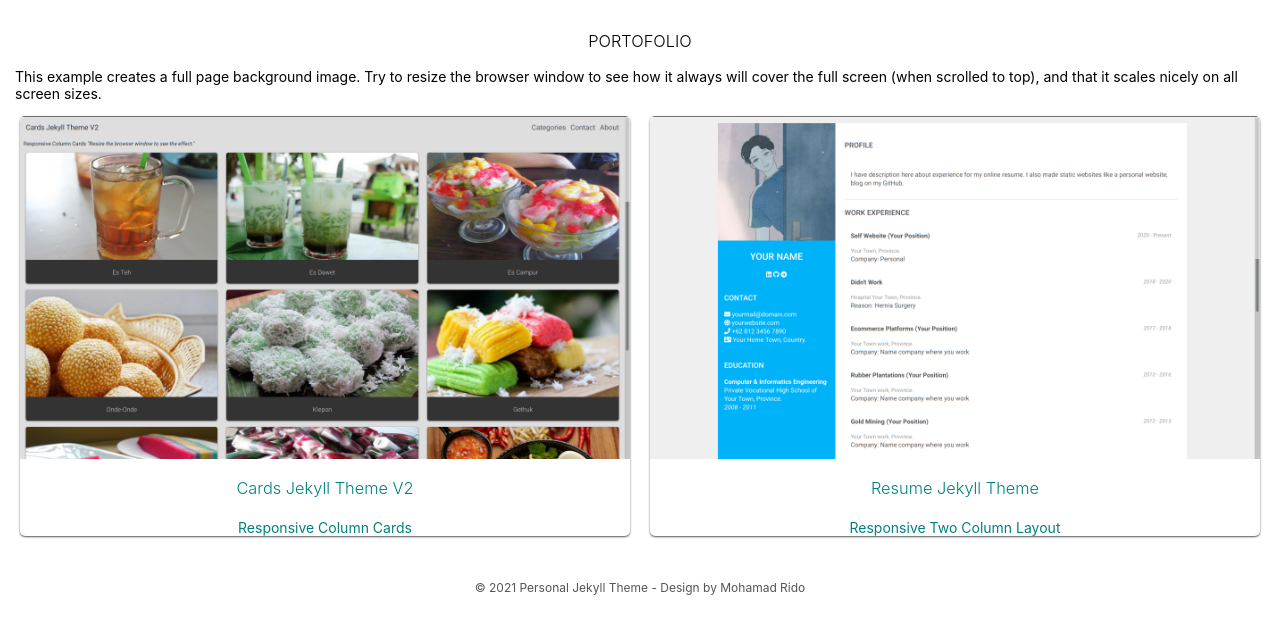
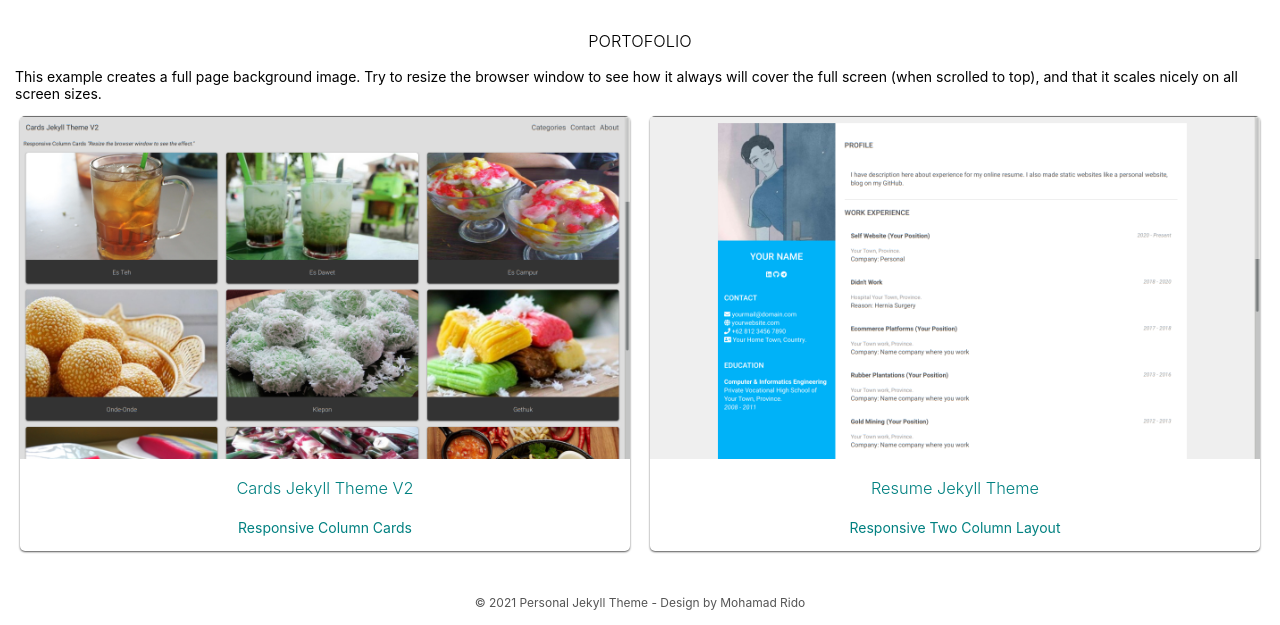
Before and after one commit to mohamadrido/personal-jekyll-theme, a Jekyll site: the page built from index.html, in a window 1280 px wide. Shown: the part 900-1525 px from the top of the page. Built offline with Jekyll 4.4.1, drawn with Linux system fonts in a browser that asks for light colours; nearby versions of some CDN libraries; the list of posts is cut into pages by our own code.

Commit message:
Update index.html

```diff
--- a/index.html
+++ b/index.html
@@ -20,7 +20,7 @@ layout: default
     <a href="https://github.com/mohamadrido/cards-jekyll-theme-v2">
     <img src="/personal-jekyll-theme/cards-jekyll-theme-v2.png">
     <h3>Cards Jekyll Theme V2</h3>
-    <p padding: 0px 16px 15px 16px;>Responsive Column Cards </p>
+    <p style="padding: 0px 16px 15px 16px;">Responsive Column Cards </p>
     </a>
     </div>
   </div>
@@ -30,7 +30,7 @@ layout: default
     <a href="https://github.com/mohamadrido/resume-jekyll-theme">
     <img src="/personal-jekyll-theme/resume-jekyll-theme.png">
     <h3>Resume Jekyll Theme</h3>
-    <p padding: 0px 16px 15px 16px;>Responsive Two Column Layout </p>
+    <p style="padding: 0px 16px 15px 16px;">Responsive Two Column Layout </p>
     </a>
     </div>
   </div>
```
